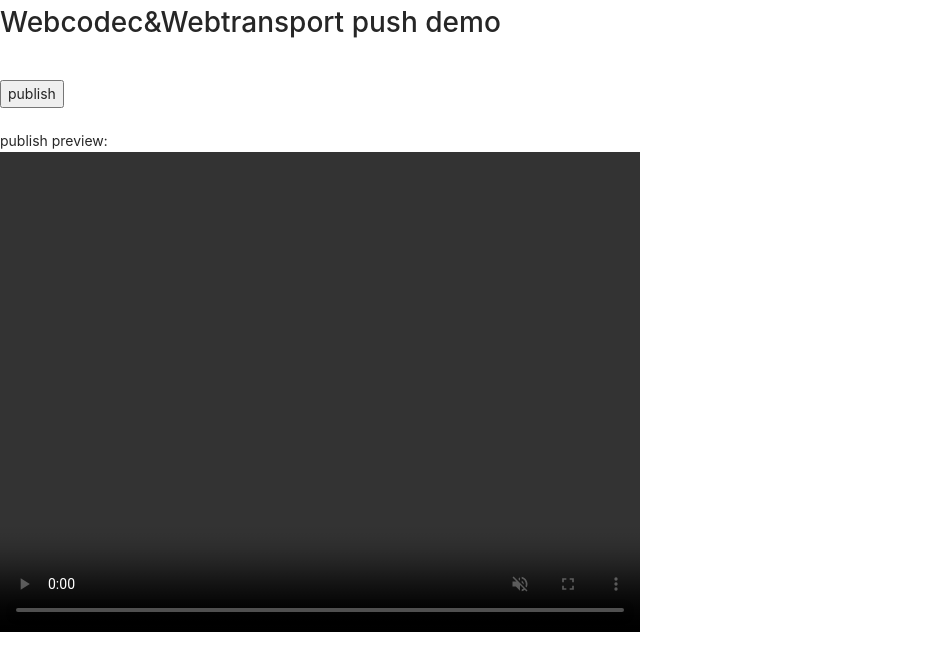
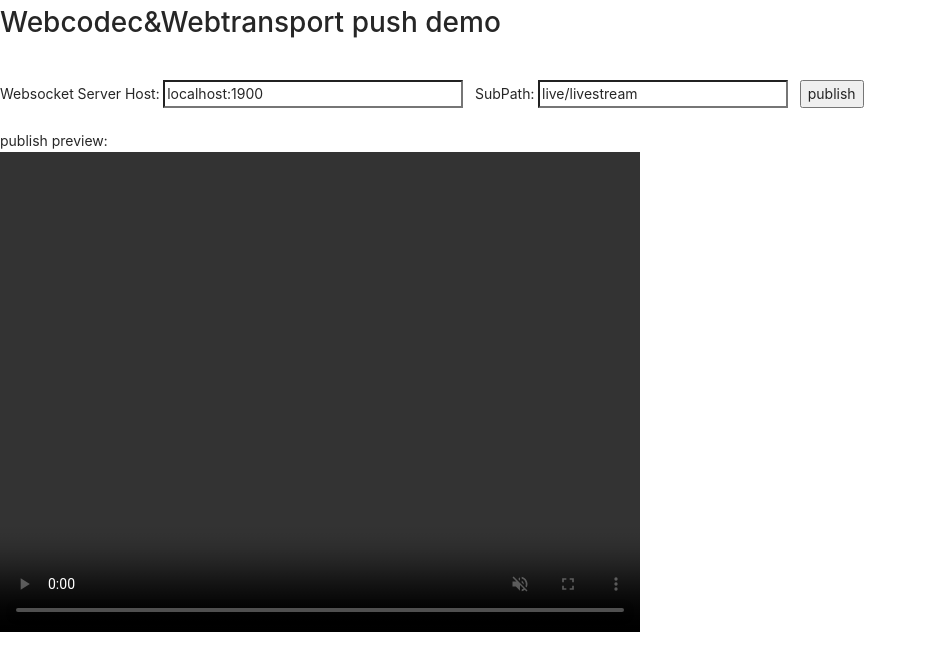
Before and after one commit to runner365/webcodecpush, a website built with webpack: page index.html in a window 1280 px wide. Both pictures are taken after a click on the button "publish". Shown: the whole page, without its empty margins (0-927 px from the left). Built offline with nearby package versions, Linux system fonts and the light colour scheme; no server answers.

Commit message:
update init

```diff
--- a/index.html
+++ b/index.html
@@ -7,13 +7,15 @@
         <h1>Webcodec&Webtransport push demo</h1>
         <br/>
         <div>
+            <label for="serverHost">Websocket Server Host:</label>
+            <input type="text" id="serverHost" placeholder="hostname:port, eg: localhost:1900" style="width:300px;margin-right:8px;">
+            <label for="subpath">SubPath:</label>
+            <input type="text" id="subpath" placeholder="live/livestream" style="width:250px;margin-right:8px;">
             <button id="publishId">publish</button>
-            <br><br>
         </div>
-
+        <br/>
         <div id="medialive">
             publish preview:
-            <br/>
             <div id="container">
                 <video id="video_container_publish" playsinline controls autoplay muted width="640" height="480">
                 </video>
--- a/jssrc/index.js
+++ b/jssrc/index.js
@@ -1,13 +1,22 @@
 const WsWriter  = require('./WsWriter');
 
+function windowInit() {
+    document.getElementById('serverHost').value = "localhost:1900";
+    document.getElementById('subpath').value = "live/livestream";
+}
 
 async function publish() {
-    let videoElement = document.getElementById('video_container_publish')
+    let videoElement = document.getElementById('video_container_publish');
+    let serverHost = document.getElementById('serverHost').value;
+    let subpath = document.getElementById('subpath').value;
     let wsClient = new WsWriter();
     wsClient.SetVideoElement(videoElement);
-    wsClient.Init("127.0.0.1:1900", "live/6699.flv");
+    console.log("websocket url:", "ws://" + serverHost + "/" + subpath + ".flv")
+    wsClient.Init(serverHost, subpath + ".flv");
 }
 
 document.getElementById('publishId').addEventListener('click', ()=>{
     publish()
 })
+
+windowInit();
```
